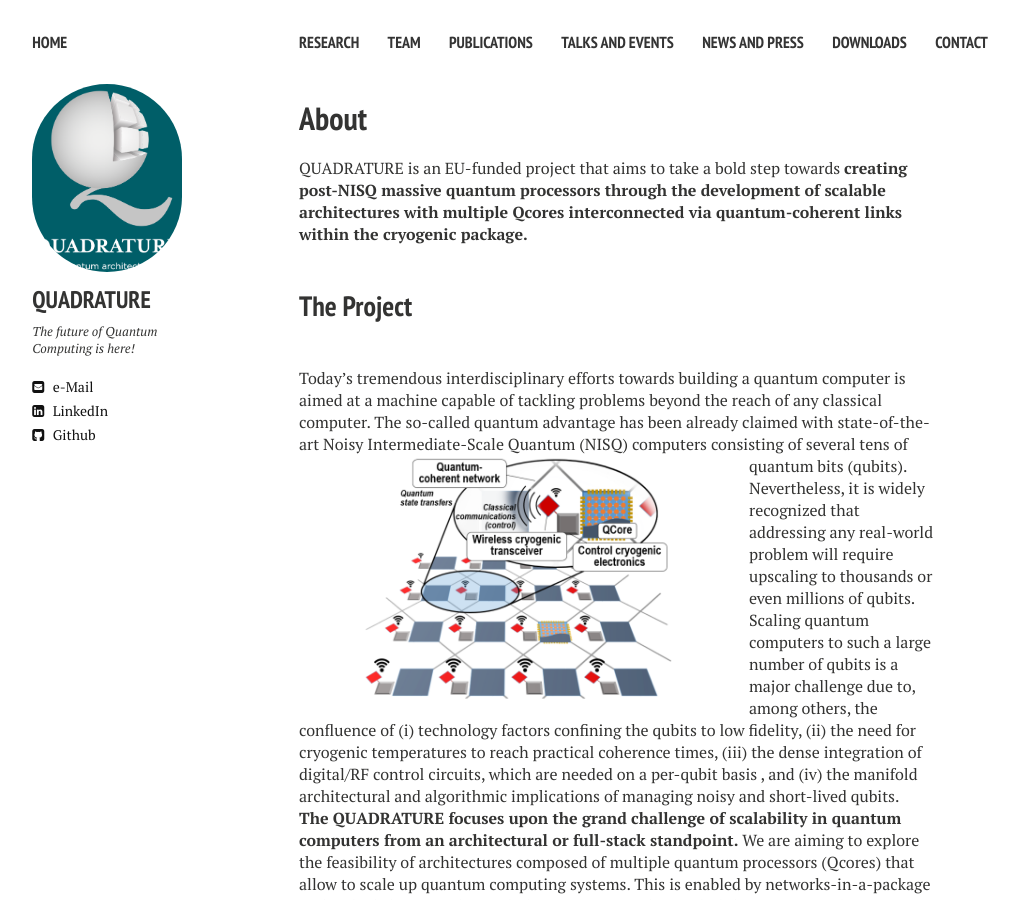
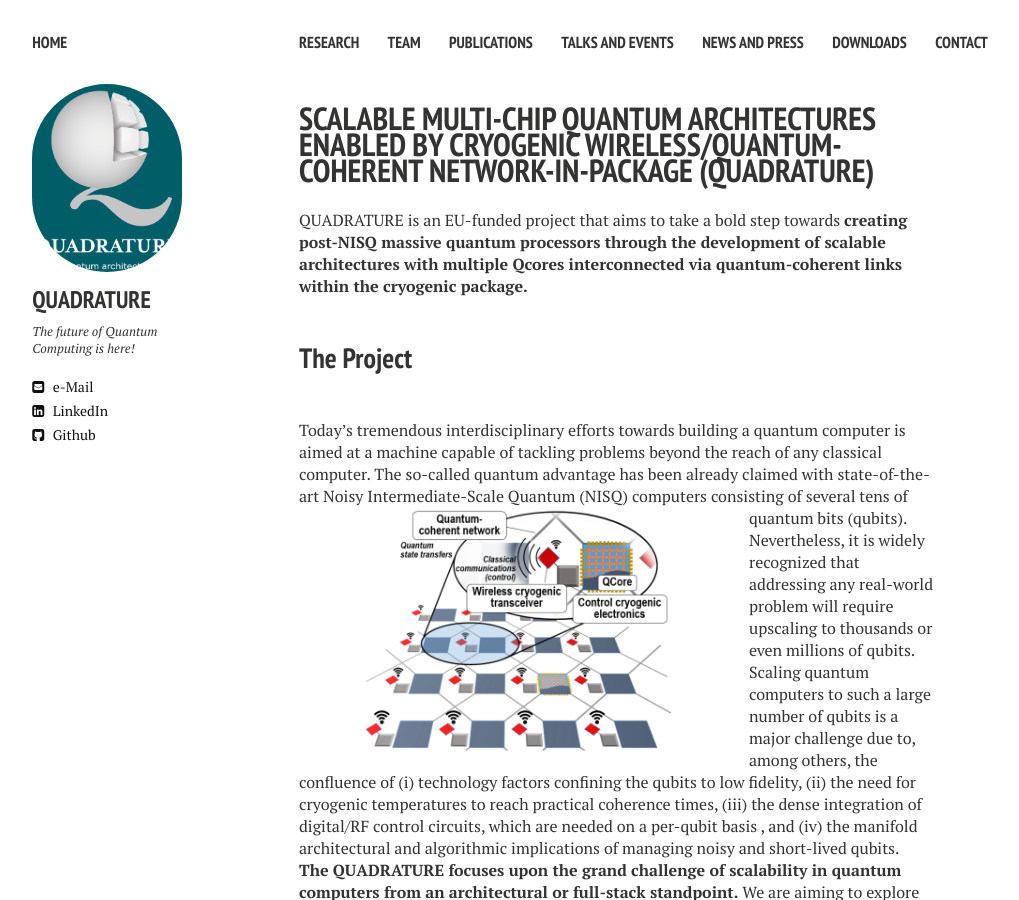
Before and after one commit to biddu/biddu.github.io, a Jekyll site: the page built from index.md, in a window 1280 px wide and 900 px high. Shown: the whole window, without its empty margins (21-1040 px from the left). Built offline with Jekyll 4.4.1, drawn with Linux system fonts in a browser that asks for light colours; nearby versions of some CDN libraries; comment, search, counter and statistics services are not loaded.

Commit message:
Update index.md

```diff
--- a/index.md
+++ b/index.md
@@ -1,6 +1,6 @@
 ---
 layout: home3
-title: About
+title: SCALABLE MULTI-CHIP QUANTUM ARCHITECTURES ENABLED BY CRYOGENIC WIRELESS/QUANTUM-COHERENT NETWORK-IN-PACKAGE (QUADRATURE)
 description: "Quadrature EU Project Website"
 tags: [Jekyll, theme, responsive, blog, template]
 image:
```
